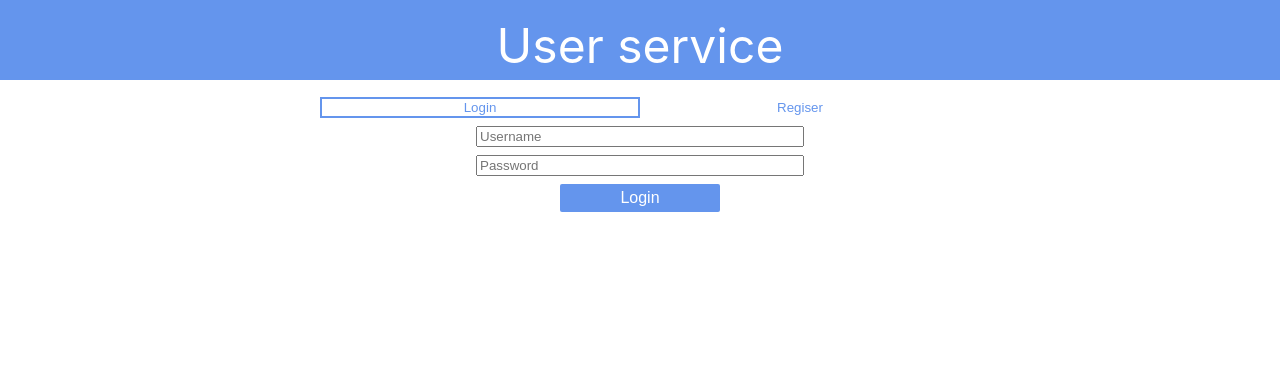
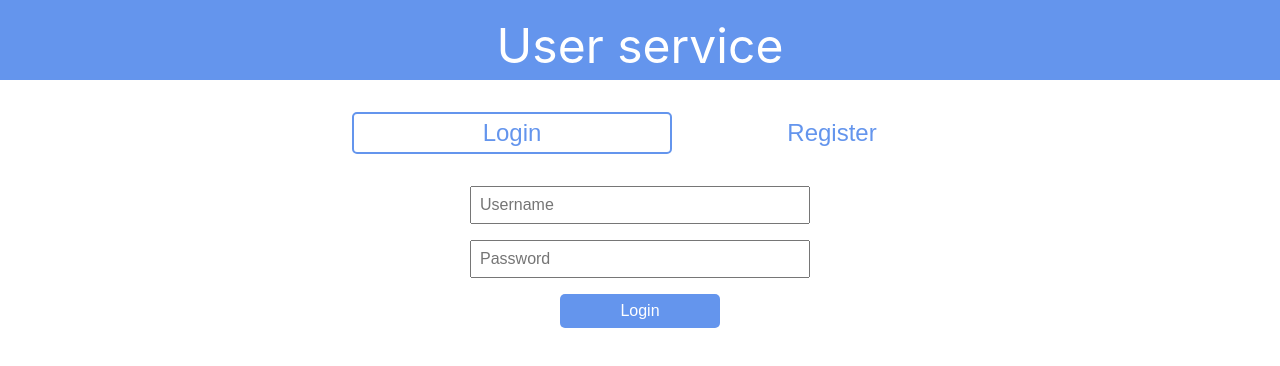
Before and after one commit to mariusfa/user-service, a React (Create React App) app in the folder client/: page /login in a window 1280 px wide. Shown: the top 366 px of the page. Built offline with nearby package versions, Linux system fonts and the light colour scheme; no server answers.

Commit message:
Fix styles and console  log

```diff
--- a/client/src/components/Buttons.js
+++ b/client/src/components/Buttons.js
@@ -6,6 +6,13 @@ const TabButton = styled.button`
   border: ${props => props.clicked ? "2px solid cornflowerblue" : "none" };
   width: 50%;
   outline: none;
+  padding: 0.3rem;
+  font-size: 1.5rem;
+  border-radius: 5px;
+
+  &:hover {
+    cursor: pointer;
+  }
 `;
 
 const DefaultButton = styled.button`
@@ -14,9 +21,13 @@ const DefaultButton = styled.button`
   width: 10rem;
   outline: none;
   border: none;
-  border-radius: 2px;
-  padding: 5px;
+  border-radius: 5px;
+  padding: 0.5rem;
   font-size: 1em;
+
+  &:hover {
+    cursor: pointer;
+  }
 `;
 
 const RegisterButton = DefaultButton;
--- a/client/src/components/Home.js
+++ b/client/src/components/Home.js
@@ -17,7 +17,6 @@ function Home() {
 
   function onLogout() {
     localStorage.removeItem('token');
-    console.log(userContext.data);
 
     window.location.replace('/');
   }
--- a/client/src/components/Inputs.js
+++ b/client/src/components/Inputs.js
@@ -3,7 +3,9 @@ import styled from 'styled-components';
 const Input = styled.input`
   display: block;
   width: 50%
-  margin: 0.5rem auto;
+  margin: 1rem auto;
+  padding: 0.5rem;
+  font-size: 1em;
 `;
 
 export {
--- a/client/src/components/Login.js
+++ b/client/src/components/Login.js
@@ -52,6 +52,7 @@ function Login(props) {
       />
       <Input
         placeholder="Password"
+        type="password"
         value={password}
         onChange={changePassword}
       />
--- a/client/src/components/Register.js
+++ b/client/src/components/Register.js
@@ -49,7 +49,6 @@ function Register() {
         })
       })
         .then(res => {
-          console.log(res);
           if (res.ok) {
             setSuccess(true)
             setUsername("");
--- a/client/src/components/User.js
+++ b/client/src/components/User.js
@@ -12,7 +12,7 @@ const UserContainer = styled.div`
 
 const TabContainer = styled.div`
   width: 100%;
-  padding: 0;
+  margin: 2rem;
 `;
 
 function User(props) {
@@ -29,7 +29,7 @@ function User(props) {
           Login
         </TabButton>
         <TabButton clicked={!isLogin} onClick={onSelect}>
-          Regiser
+          Register
         </TabButton>
       </TabContainer>
       {isLogin ? <Login history={props.history}/> : <Register/>}
--- a/client/src/contexts/UserContext.js
+++ b/client/src/contexts/UserContext.js
@@ -6,7 +6,6 @@ function UserProvider(props) {
   const [user, setUser] = useState("test");
 
   function changeUser(username) {
-    console.log(username);
     setUser(username);
   }
 
```
